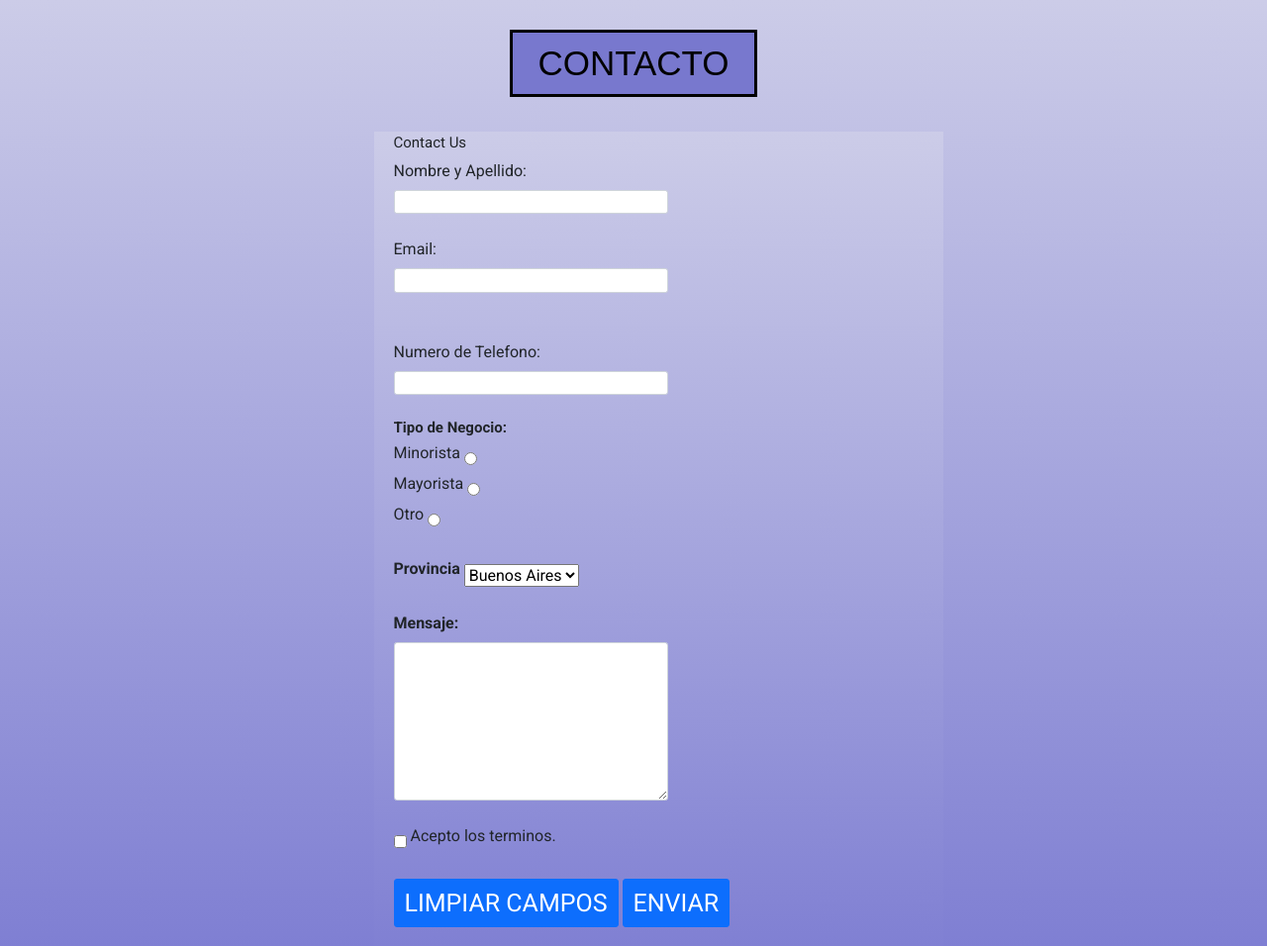
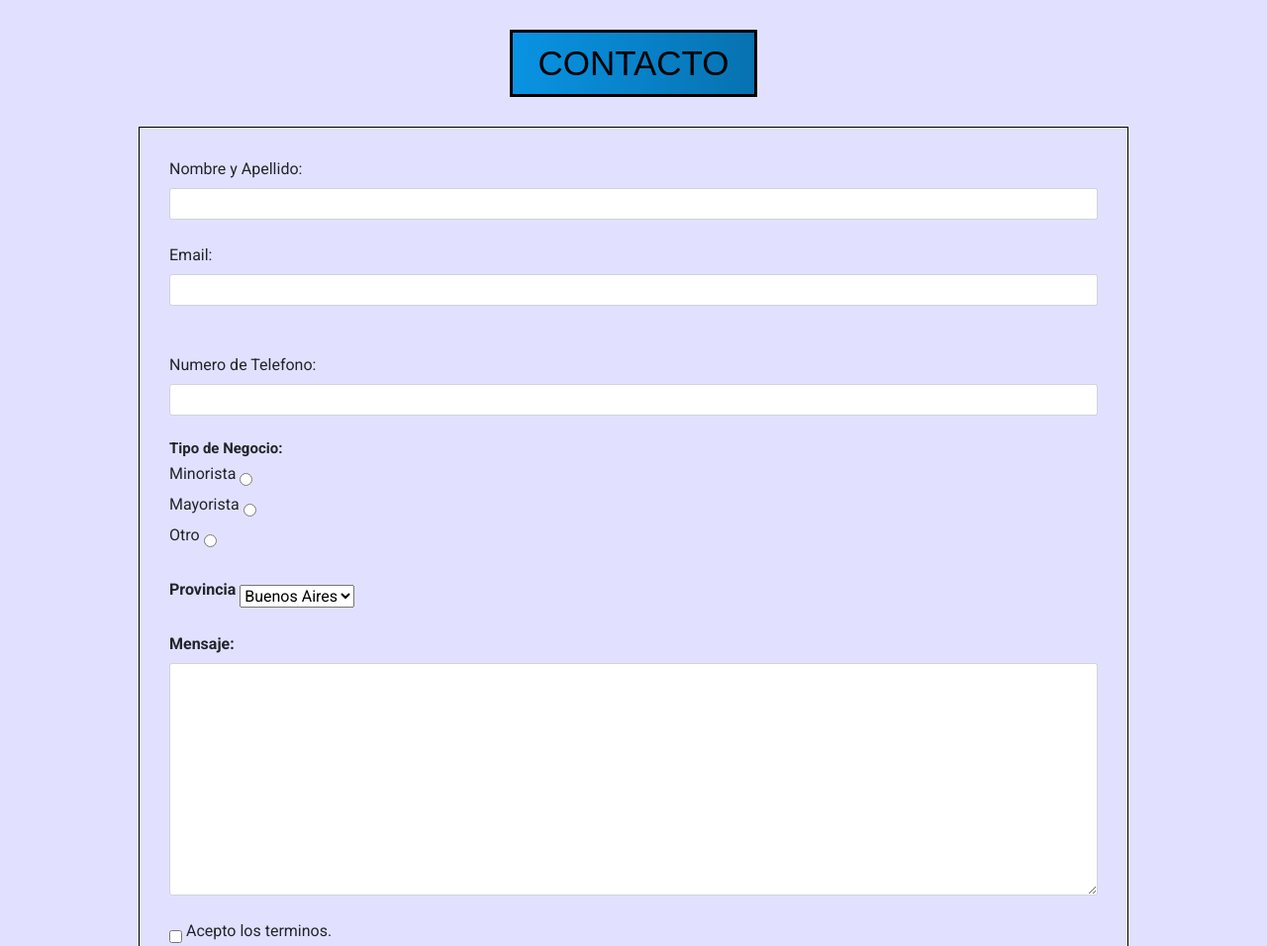
Before and after one commit to tomaseguin/proyecto-ch, a website: page Contacto.html in a window 1280 px wide. Shown: the top 956 px of the page at 99% size. Drawn offline with nearby package versions, Linux system fonts and the light colour scheme.

Commit message:
modificacion contacto y detalles

```diff
--- a/Contacto.html
+++ b/Contacto.html
@@ -29,67 +29,46 @@
   </head>
   <body class="body bodycontact">
     <h1 class="contacto">CONTACTO</h1>
-    <form action="" class="container w-50">
-      <fieldset class="form">
-        <legend>Contact Us</legend>
-        <br />
-        <div>
+    <form action="" class="container formu">
       <label for="Nombre">Nombre y Apellido:</label>
       <br />
       <input
-            class="form-control form-control-dif"
+        class="form-control form-control--dif"
         type="text"
         id="Nombre"
         name="Nombre"
       />
-        </div>
-        <div>
       <br />
       <label for="Email">Email:</label>
       <br />
       <input
-            class="form-control form-control-dif"
+        class="form-control form-control--dif"
         type="email"
         id="Email"
         name="Email"
       />
       <br />
-        </div>
-        <div>
       <br />
       <label for="Numero_telefonico">Numero de Telefono:</label>
       <br />
       <input
-            class="form-control form-control-dif"
-            type="text"
+        class="form-control form-control--dif"
+        type="number"
         id="Numero_telefonico"
         name="Numero_telefonico"
       />
-        </div>
       <br />
-        <div>
       <h4 class="sectionNos__nos--bold">Tipo de Negocio:</h4>
       <label for="Minorista">Minorista</label>
-          <input
-            type="radio"
-            id="Minorista"
-            name="Tipo_de_negocio"
-            value="Min"
-          />
+      <input type="radio" id="Minorista" name="Tipo_de_negocio" value="Min" />
       <br />
       <label for="Mayorista">Mayorista</label>
-          <input
-            type="radio"
-            id="Mayorista"
-            name="Tipo_de_negocio"
-            value="May"
-          />
+      <input type="radio" id="Mayorista" name="Tipo_de_negocio" value="May" />
       <br />
       <label for="Otro">Otro</label>
       <input type="radio" id="Otro" name="Tipo_de_negocio" value="Otro" />
-        </div>
       <br />
-        <div>
+      <br />
       <label class="sectionNos__nos--bold" for="Provincia">Provincia</label>
       <select name="Provincia" id="Provincia">
         <option value="Bsas">Buenos Aires</option>
@@ -100,29 +79,21 @@
         <option value="SC">Santa Cruz</option>
         <option value="ER">Entre Rios</option>
       </select>
-        </div>
       <br />
-        <div>
+      <br />
       <label class="sectionNos__nos--bold" for="Mensaje">Mensaje:</label>
       <br />
       <textarea
-            class="form-control form-control-dif"
+        class="form-control form-control--dif"
         name="Mensaje"
         id="Mensaje"
         cols="30"
         rows="10"
       ></textarea>
-        </div>
       <br />
-        <div>
-          <input
-            type="checkbox"
-            name="AceptoTerminos"
-            value="Si"
-            id="Terminos"
-          />
+      <input type="checkbox" name="AceptoTerminos" value="Si" id="Terminos" />
       <label for="Terminos">Acepto los terminos.</label>
-        </div>
+      <br />
       <br />
       <input
         class="btn btn-primary btn-lgg"
@@ -133,8 +104,9 @@
       <br />
       <br />
       <a href="index.html" class="btn btn-primary btn-lgg">VOLVER A HOME</a>
-      </fieldset>
     </form>
+    <br />
+    <br />
     <script
       src="https://cdn.jsdelivr.net/npm/bootstrap@5.1.0/dist/js/bootstrap.bundle.min.js"
       integrity="sha384-U1DAWAznBHeqEIlVSCgzq+c9gqGAJn5c/t99JyeKa9xxaYpSvHU5awsuZVVFIhvj"
--- a/scss/componentes/_header.scss
+++ b/scss/componentes/_header.scss
@@ -25,8 +25,6 @@
   height: 8rem;
   text-decoration: none;
   overflow: hidden;
-  -webkit-transition: 1s linear;
-  transition: 1s linear;
 }
 
 .header__tituloprincipal:hover {
--- a/scss/componentes/_mediaqueries.scss
+++ b/scss/componentes/_mediaqueries.scss
@@ -1,4 +1,5 @@
 /* MEDIA QUERIES */
+
 /* TABLET */
 
 @media (min-width: 768px) and (max-width: 1230px) {
@@ -86,6 +87,10 @@
     font-size: 17px;
   }
 
+  .listanav {
+    overflow: hidden;
+  }
+
   body header nav ul {
     display: flex;
     justify-content: center;
@@ -127,6 +132,10 @@
     height: 100%;
     padding: 0;
     margin-top: 9rem;
+  }
+
+  .sectionslide {
+    margin-top: 8rem;
   }
 
   .sectionVendidos__titulo {
@@ -178,7 +187,6 @@
 
   .contacto {
     text-align: center;
-    margin-left: 4rem;
     font-size: 3rem;
   }
 
--- a/scss/paginas/_contacto.scss
+++ b/scss/paginas/_contacto.scss
@@ -1,7 +1,8 @@
 /* Pestaña CONTACTO */
 
 .contacto {
-  background-color: rgb(120, 120, 206);
+  background-color: #0772b0;
+  background-image: linear-gradient(to left, #0772b0, #0993e3);
   font-family: sans-serif;
   font-size: 3.5rem;
   color: black;
@@ -9,6 +10,7 @@
   display: flex;
   border: solid 3px black;
   margin-top: 3rem;
+  margin-bottom: 3rem;
   position: relative;
   width: 25rem;
   overflow: hidden;
@@ -24,17 +26,19 @@
   background-image: linear-gradient(to bottom, #cccce8, #7979d1);
 }
 
-.dif {
-  width: 50%;
+.formu {
+  border: 1px black solid;
+  max-width: 1000px;
+  padding: 3rem;
 }
 
 .bodycontact {
   background-color: rgb(225, 225, 255);
-  background-image: linear-gradient(to bottom, #cccce8, #7979d1);
   display: flex;
   flex-direction: column;
   justify-content: center;
   align-items: center;
+  max-height: 100%;
 }
 
 .btn-lgg {
@@ -43,6 +47,6 @@
   border-radius: 0.3rem;
 }
 
-.form-control-dif {
-  width: 50%;
+.form-control--dif {
+  font-size: 1.5rem;
 }
--- a/scss/paginas/_index.scss
+++ b/scss/paginas/_index.scss
@@ -39,7 +39,7 @@
 
 .sectionslide {
   position: relative;
-  margin-top: 10rem;
+  margin-top: 3rem;
 }
 
 .imgsize {
@@ -65,7 +65,7 @@
   color: #044468;
   text-decoration: underline;
   text-align: center;
-  padding: 5rem;
+  padding: 3rem;
 }
 
 .sectionNos__nos {
```
Also changed, not shown: Hombres.html (+2 -4 lines), Mujeres.html (+2 -4 lines), Ninos.html (+1 -1 lines), index.html (+6 -6 lines), css/styles.css. Lines whose indentation alone changed are shown as unchanged.
